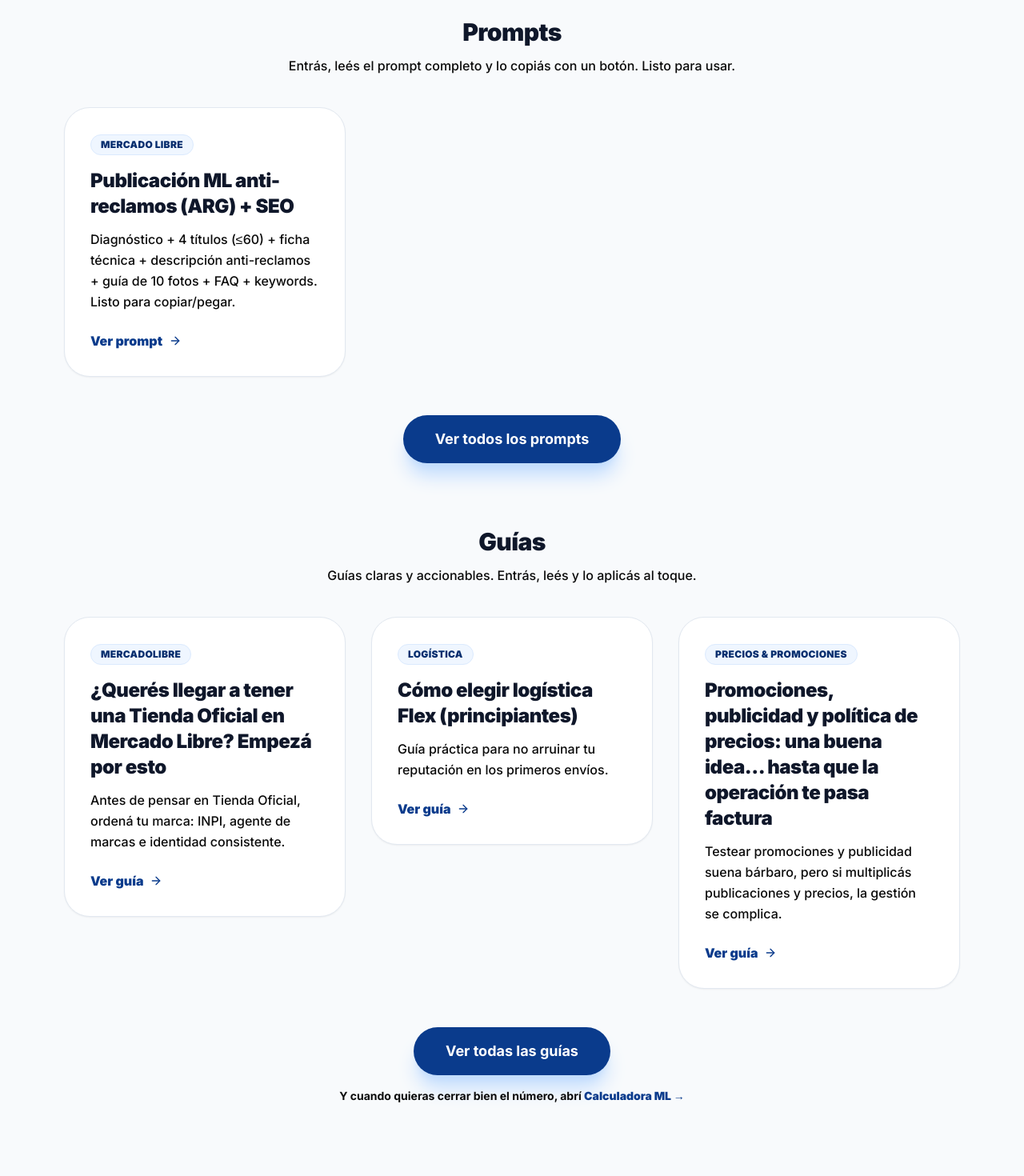
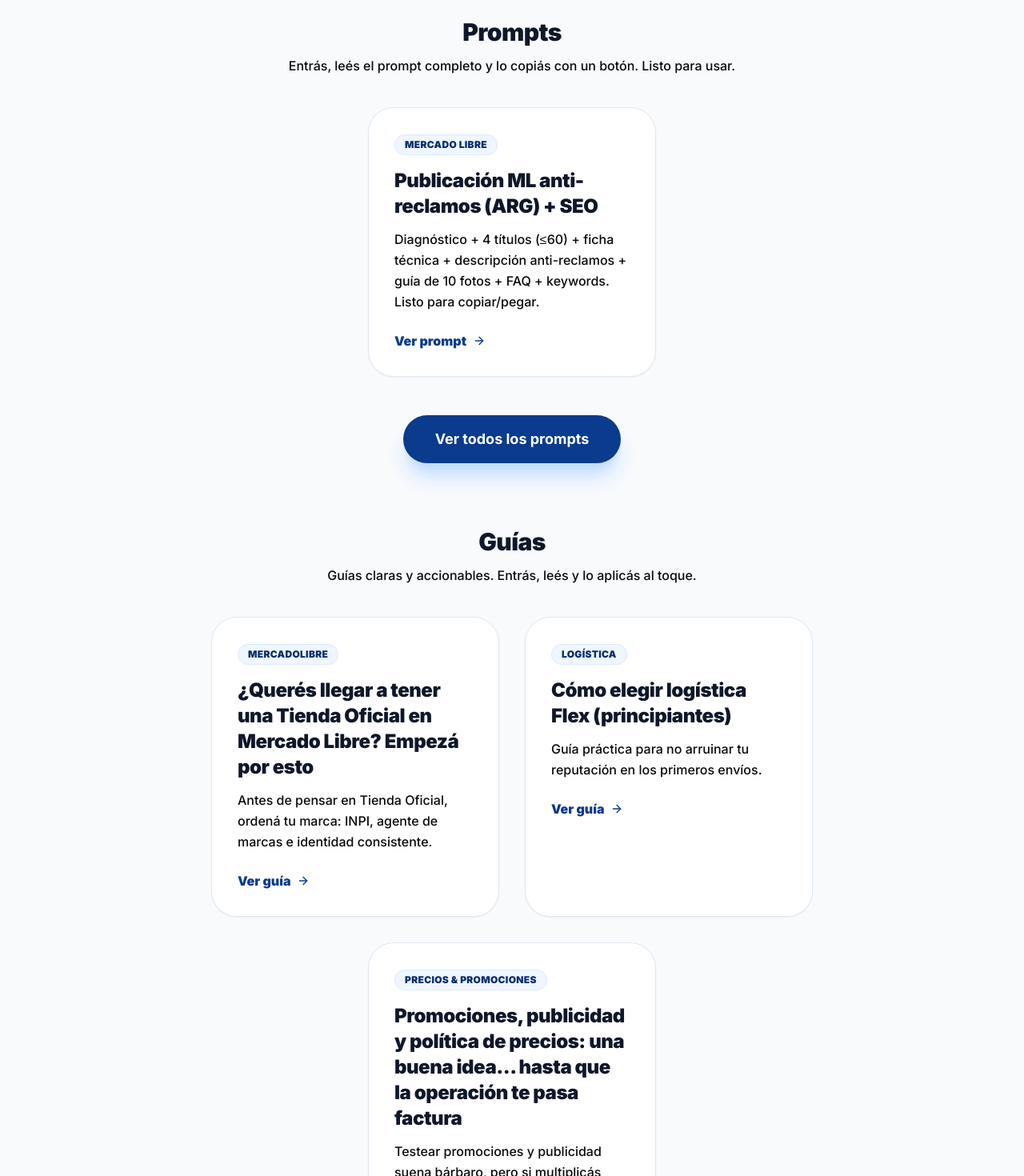
Before and after one commit to BengoDamian/oriavision-hub, a Next.js app: page / in a window 1280 px wide. Shown: the part 2020-3490 px from the top of the page at 80% size. Built offline with nearby package versions, Linux system fonts and the light colour scheme; no server answers.

Commit message:
Centra cards de recursos gratuitos y mejora estética de la sección

```diff
--- a/src/app/page.tsx
+++ b/src/app/page.tsx
@@ -218,12 +218,12 @@ export default function Home() {
                 </div>
               </Reveal>
 
-              <div className="grid gap-8 md:grid-cols-2 lg:grid-cols-3">
+              <div className="flex flex-wrap justify-center gap-8">
                 {previewPrompts.map((p, i) => (
-                  <Reveal key={p.id} delay={0.05 + i * 0.05}>
+                  <Reveal key={p.id} delay={0.05 + i * 0.05} className="w-full md:max-w-[360px]">
                     <Link
                       href={`/prompts/${p.id}/`}
-                      className="group block rounded-[2rem] border border-slate-200 bg-white p-8 shadow-sm transition-all hover:-translate-y-1 hover:shadow-xl"
+                      className="group block h-full rounded-[2rem] border border-slate-200 bg-white p-8 shadow-sm transition-all hover:-translate-y-1 hover:shadow-xl"
                     >
                       <div className="inline-flex items-center rounded-full border border-blue-100 bg-blue-50 px-3 py-1 text-xs font-black uppercase tracking-wide text-brand-700">
                         {p.category}
@@ -266,12 +266,12 @@ export default function Home() {
                 </div>
               </Reveal>
 
-              <div className="grid gap-8 md:grid-cols-2 lg:grid-cols-3">
+              <div className="flex flex-wrap justify-center gap-8">
                 {previewGuides.map((g, i) => (
-                  <Reveal key={g.id} delay={0.05 + i * 0.05}>
+                  <Reveal key={g.id} delay={0.05 + i * 0.05} className="w-full md:max-w-[360px]">
                     <Link
                       href={`/guias/${g.id}/`}
-                      className="group block rounded-[2rem] border border-slate-200 bg-white p-8 shadow-sm transition-all hover:-translate-y-1 hover:shadow-xl"
+                      className="group block h-full rounded-[2rem] border border-slate-200 bg-white p-8 shadow-sm transition-all hover:-translate-y-1 hover:shadow-xl"
                     >
                       <div className="inline-flex items-center rounded-full border border-blue-100 bg-blue-50 px-3 py-1 text-xs font-black uppercase tracking-wide text-brand-700">
                         {g.category}
```
